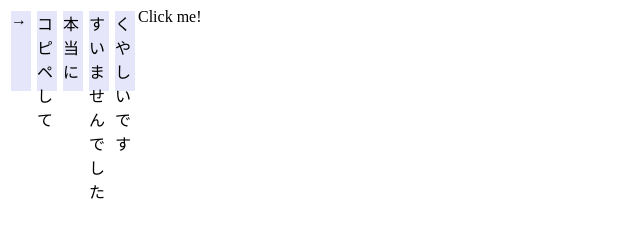
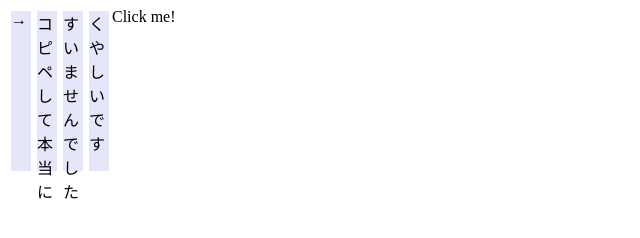
Before and after one commit to AirpChinpam/web2-2, a plain HTML site: page index.html in a window 1280 px wide. Shown: the whole page, without its empty margins (0-640 px from the left). Drawn offline with nearby package versions, Linux system fonts and the light colour scheme.

Commit message:
Update index.html

```diff
--- a/index.html
+++ b/index.html
@@ -23,7 +23,7 @@
   </script>
    <style>
          div{background:#e6e6fa; margin:3px; width:20px;
-             height:80px; float:left;}
+             height:160px; float:left;}
    </style>
    </head>
 
@@ -31,8 +31,7 @@
       Click me!
   <div>→</div>
 
-  <div>コピペして</div>
-  <div>本当に</div>
+  <div>コピペして本当に</div>
   <div>すいませんでした</div>
   <div>くやしいです</div>
     </body>
```
